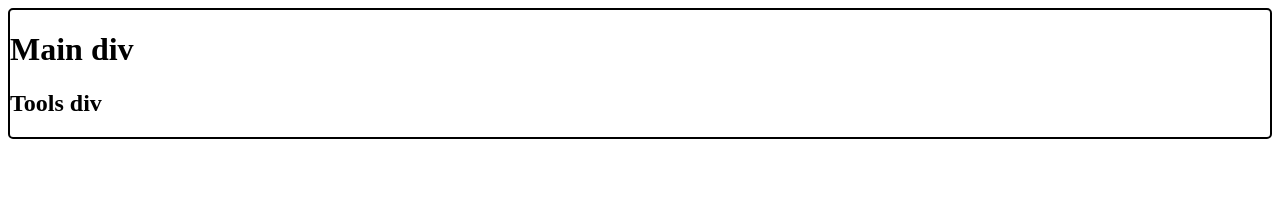
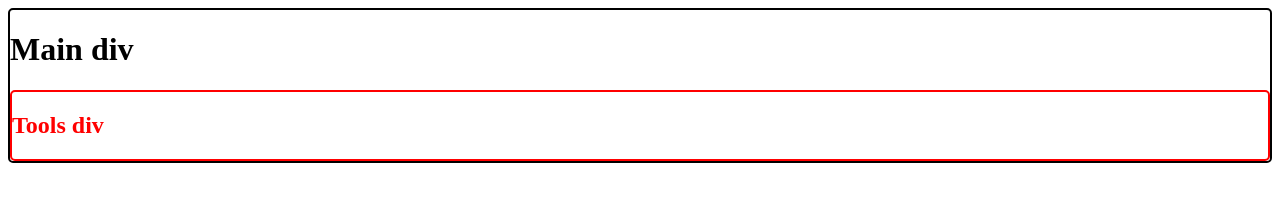
Before and after one commit to markhutch/corso, a website: page ui/main.reel/main.html in a window 1280 px wide. Drawn offline with Linux system fonts and the light colour scheme.

Commit message:
Update component ui/main.reel/main.css

```diff
--- a/ui/main.reel/main.css
+++ b/ui/main.reel/main.css
@@ -2,3 +2,9 @@ div.Main {
     border: 2px solid;
     border-radius: 5px;
 }
+
+div.Tools {
+    color: red;
+    border: 2px solid;
+    border-radius: 5px;
+}
```
